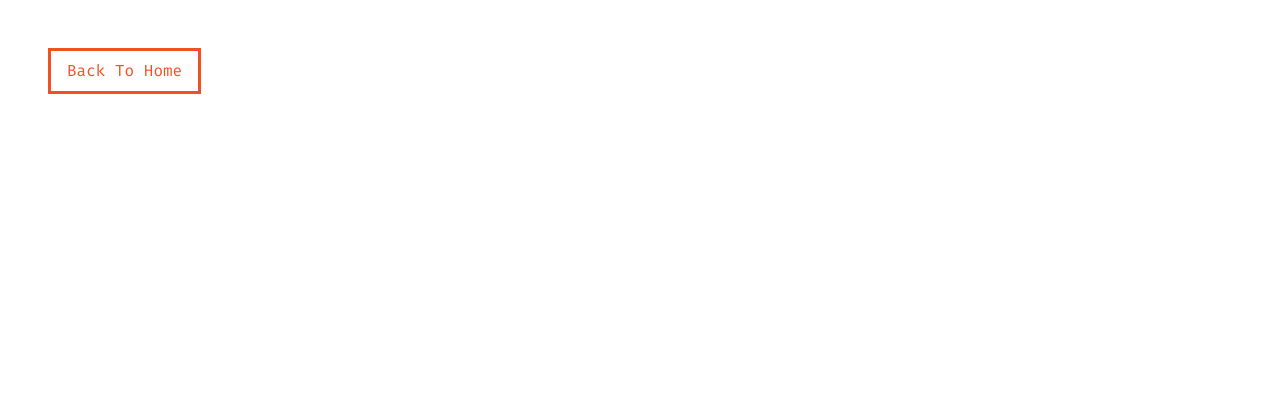
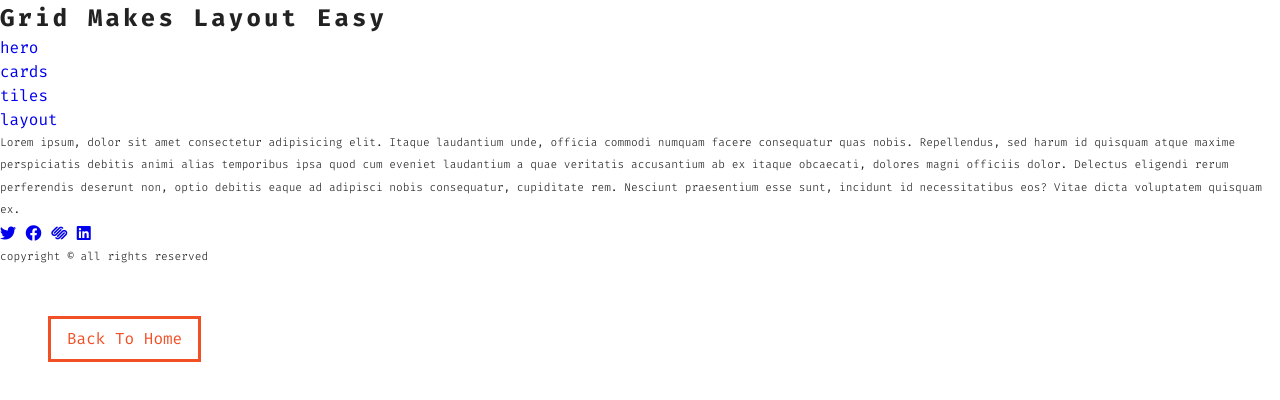
Before and after one commit to jongainza/grid_miniproject, a plain HTML site: page layout.html in a window 1280 px wide. Drawn offline with Linux system fonts and the light colour scheme.

Commit message:
layout html

```diff
--- a/layout.html
+++ b/layout.html
@@ -20,6 +20,47 @@
     <title>layout</title>
   </head>
   <body>
+    <main class="main">
+      <!-- header -->
+      <header class="header"><h2>grid makes layout easy</h2></header>
+      <!-- navbar -->
+       <nav class="navbar"></nav>
+      <ul>
+        <li>
+          <a href="hero.html">hero</a>
+        </li>
+        <li>
+          <a href="cards.html">cards</a>
+        </li>
+        <li>
+          <a href="tiles.html">tiles</a>
+        </li>
+        <li>
+          <a href="layout.html">layout</a>
+        </li>
+      </ul>
+    </nav>
+    <!-- content -->
+     <section class="section">
+      <p>Lorem ipsum, dolor sit amet consectetur adipisicing elit. Itaque laudantium unde, officia commodi numquam facere consequatur quas nobis. Repellendus, sed harum id quisquam atque maxime perspiciatis debitis animi alias temporibus ipsa quod cum eveniet laudantium a quae veritatis accusantium ab ex itaque obcaecati, dolores magni officiis dolor. Delectus eligendi rerum perferendis deserunt non, optio debitis eaque ad adipisci nobis consequatur, cupiditate rem. Nesciunt praesentium esse sunt, incidunt id necessitatibus eos? Vitae dicta voluptatem quisquam ex.</p>
+     </section>
+     <section class="sidebar">
+      <a href="https://x.com"><i class="fab fa-twitter"></i></a>
+            <a href="https://www.facebook.com/"
+              ><i class="fab fa-facebook"></i
+            ></a>
+            <a
+              href="https://www.squarespace.com/?clickid=x8zTQgyssxyKRwP0XST4e0w7UkCyjDRxOVYUUI0&utm_medium=pp&gad_source=1"
+              ><i class="fab fa-squarespace"></i
+            ></a>
+            <a href="https://www.linkedin.com"
+              ><i class="fab fa-linkedin"></i
+            ></a>
+     </section>
+     <div class="footer">
+      <p>copyright &copy; all rights reserved</p>
+     </div>
+    </main>
     <a href="index.html" class="btn">back to home</a>
   </body>
 </html>
--- a/style.css
+++ b/style.css
@@ -246,6 +246,7 @@ tiles
   }
   .tiles img {
     height: 100%;
+    object-fit: cover;
   }
   .tile-1 {
     grid-area: a;
```
